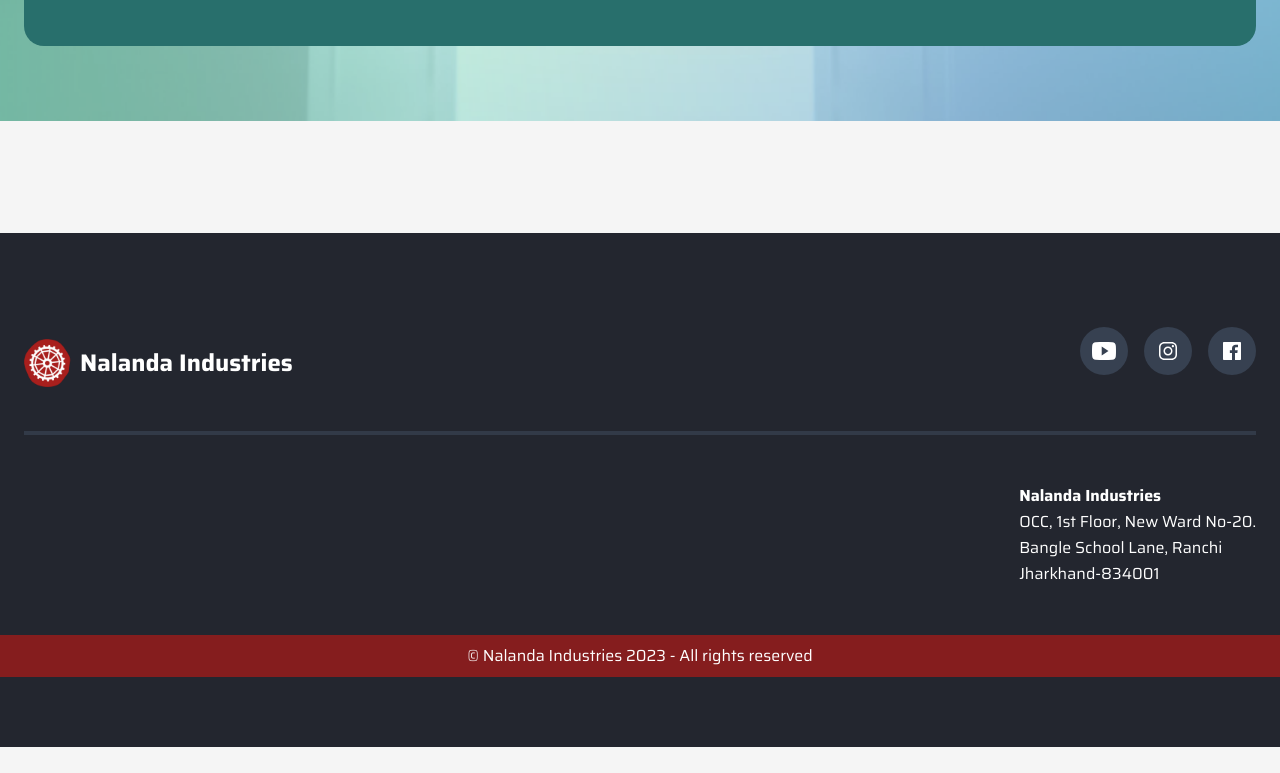
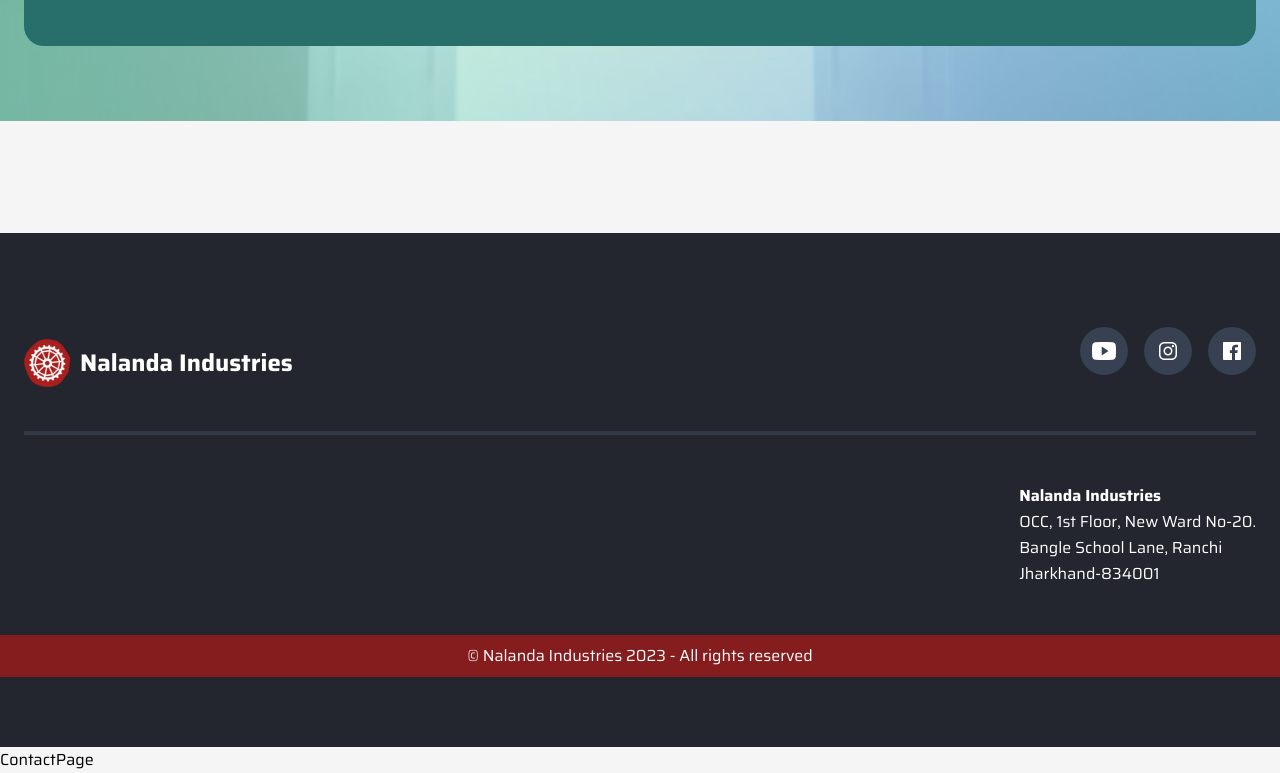
Before and after one commit to abhishekgoyal17/Nalanda-Industries-Freelance-project-, a React (Create React App) app: page / in a window 1280 px wide. Shown: the part 729-1502 px from the top of the page. Before the commit the page ends 1476 px from the top, so only its background shows below. Built offline with nearby package versions, Linux system fonts and the light colour scheme; the HTML template or start-up script is replaced by a standard one.

Commit message:
added new component contact

```diff
--- a/src/App.js
+++ b/src/App.js
@@ -3,7 +3,8 @@ import React from 'react';
 // import components
 import Hero from './components/Hero';
 import Header from './components/Header';
-import Footer from './components/Footer'
+import Footer from './components/Footer';
+import ContactPage from './components/ContactPage';
 
 
 
@@ -13,6 +14,7 @@ const App = () => {
      <Header/>
      <Hero/>
      <Footer/>
+     <ContactPage/>
      </div>);
 };
 
--- /dev/null
+++ b/src/components/ContactPage.js
@@ -0,0 +1,7 @@
+import React from 'react';
+
+const ContactPage = () => {
+  return <div>ContactPage</div>;
+};
+
+export default ContactPage;
```
